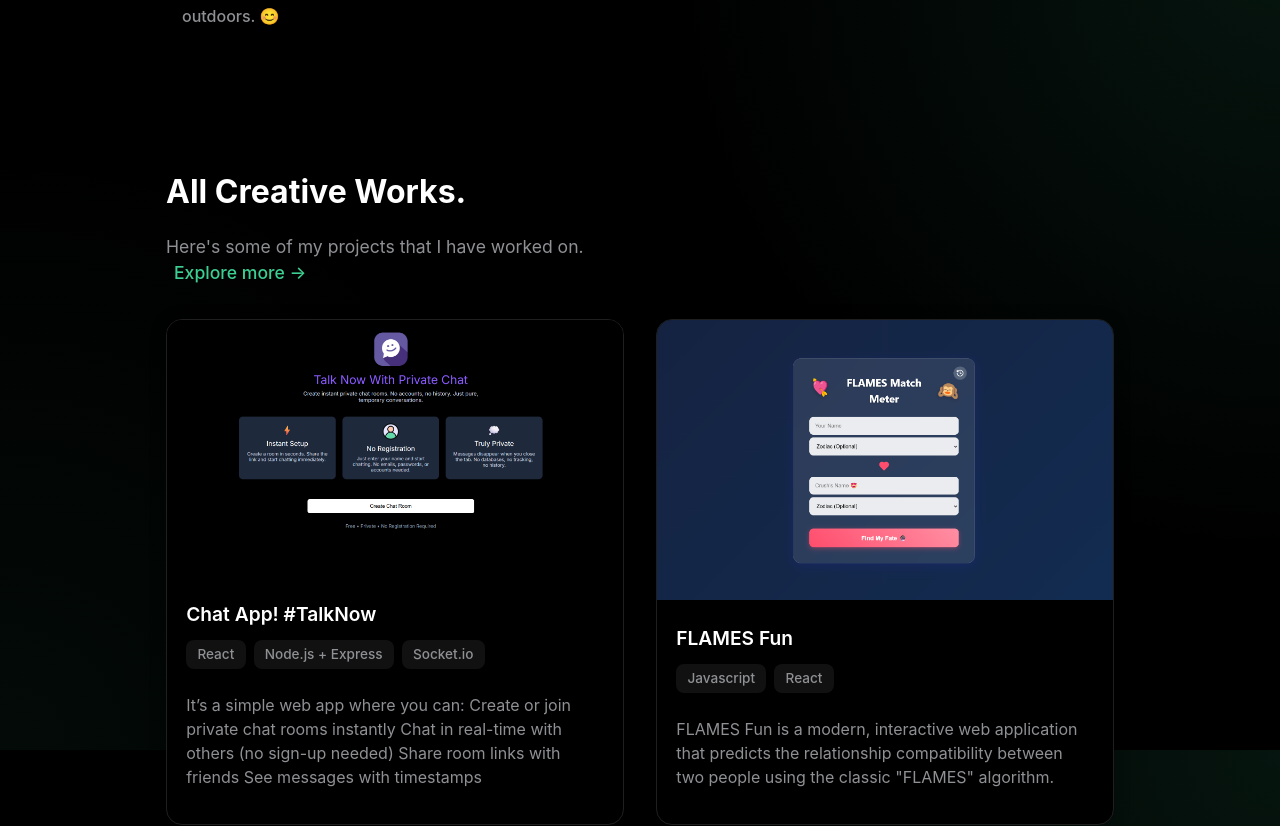
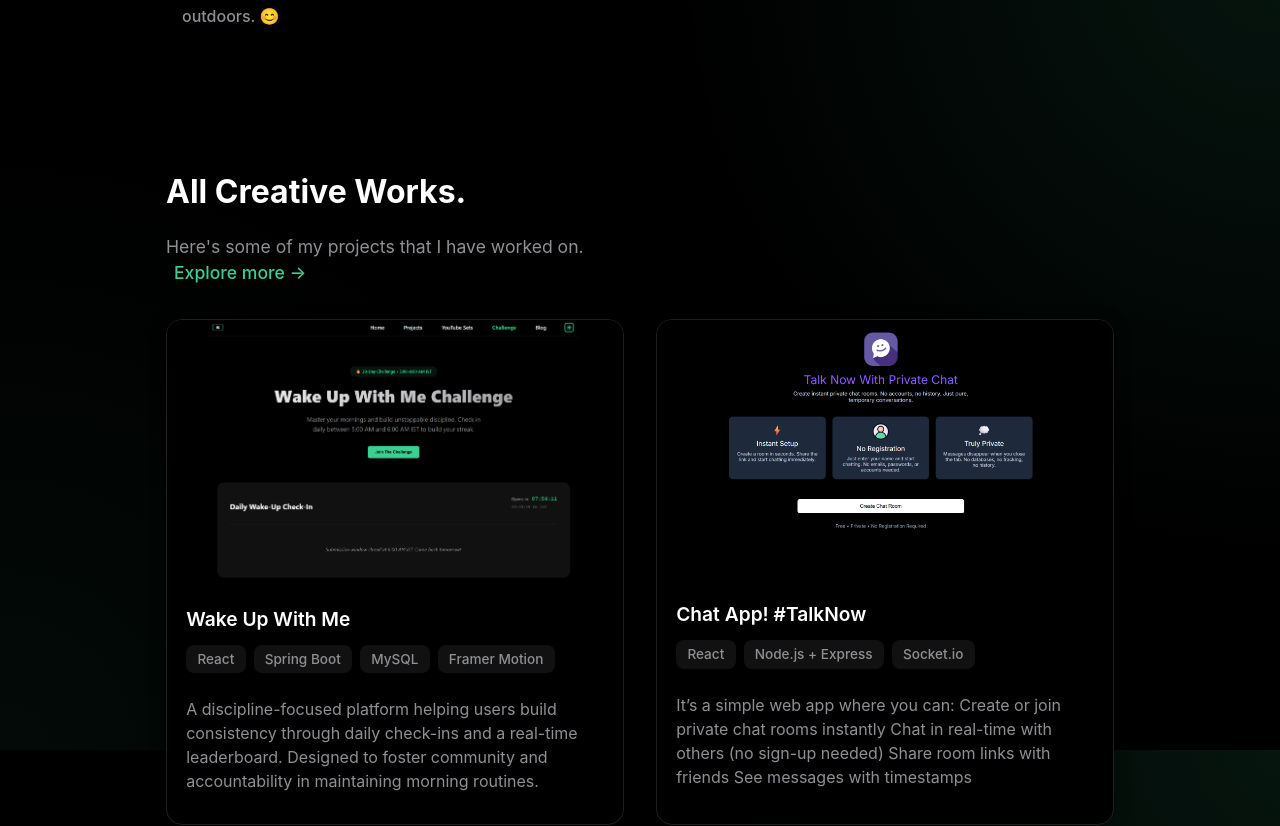
Before and after one commit to shivaprasadmakela/portfolio, a React (Vite) app in the folder portfolio-ui/: page / in a window 1280 px wide. Shown: the part 1650-2476 px from the top of the page. Built offline with nearby package versions, Linux system fonts and the light colour scheme.

Commit message:
Add 'Wake Up With Me' project and update previews
Added the 'Wake Up With Me' project to the projects data and included its image asset. Updated Projects and YouTubeHome components to show only the top 3 projects and videos respectively on the homepage.

```diff
--- a/portfolio-ui/src/components/home/Projects.tsx
+++ b/portfolio-ui/src/components/home/Projects.tsx
@@ -11,7 +11,7 @@ export default function Projects() {
         <a href="/projects" className={styles.exploreMore}>Explore more →</a>
       </p>
       <div className={styles.grid}>
-        {projects.map((project) => (
+        {projects.slice(0, 3).map((project) => (
           <div className={styles.card} key={project.title}>
             <div className={styles.imageWrapper}>
               <div className={styles.imagePlaceholder}>
--- a/portfolio-ui/src/components/home/YouTubeHome.tsx
+++ b/portfolio-ui/src/components/home/YouTubeHome.tsx
@@ -6,7 +6,7 @@ import { useState } from 'react';
 
 export default function YouTubeHome() {
 
-    const previewVideos = youtubeVideos.slice(0, 2);
+    const previewVideos = youtubeVideos.slice(0, 3);
 
     const [selectedVideoId, setSelectedVideoId] = useState<string | null>(null);
 
--- a/portfolio-ui/src/data/projects.ts
+++ b/portfolio-ui/src/data/projects.ts
@@ -8,6 +8,15 @@ export interface Project {
 }
 
 export const projects: Project[] = [
+
+  {
+    title: 'Wake Up With Me',
+    image: '/assets/wakeUpwithMe.png',
+    description: 'A discipline-focused platform helping users build consistency through daily check-ins and a real-time leaderboard. Designed to foster community and accountability in maintaining morning routines.',
+    tags: ['React', 'Spring Boot', 'MySQL', 'Framer Motion'],
+    link: 'https://www.shivaprasadm.in/challenge',
+    github: 'https://github.com/shivaprasadmakela/portfolio/tree/main/portfolio-ui/src/components/challenge',
+  },
   {
     title: 'Chat App! #TalkNow',
     image: '/assets/chatApp.png',
```
Also changed, not shown: portfolio-ui/public/assets/wakeUpwithMe.png (added).
